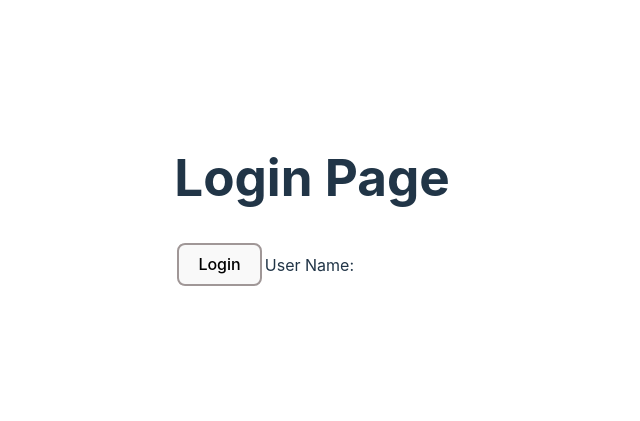
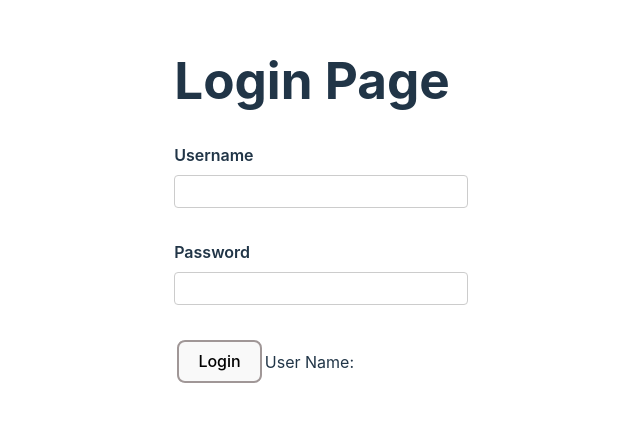
Before and after one commit to randallnhr/ay2324s1-course-assessment-g37, a React (Vite) app in the folder microservices/front-end/: page /login in a window 1280 px wide. Shown: the part 131-552 px from the top of the page, without its empty margins (328-968 px from the left). Built offline with nearby package versions, Linux system fonts and the light colour scheme.

Commit message:
Success in using useContext

```diff
--- a/microservices/front-end/src/App.tsx
+++ b/microservices/front-end/src/App.tsx
@@ -36,11 +36,18 @@ import { BrowserRouter as Router, Route, Routes, Navigate } from 'react-router-d
 import './App.css'
 import { UserProvider } from './UserContext'
 import LoginPage from './components/LoginPage'
+import AnotherPage from './components/AnotherPage';
 
 function App() {
   return (
     <UserProvider>
-      <LoginPage></LoginPage>
+      <Router>
+        <Routes>
+        <Route path = "/login" element = {<LoginPage/>} />
+        <Route path = "/another" element = {<AnotherPage/>} />
+        <Route path="*" element={<Navigate to="/login" />} /> {/* Catch-all route */}
+        </Routes>
+      </Router>
     </UserProvider>
   )
 }
--- /dev/null
+++ b/microservices/front-end/src/components/AnotherPage.tsx
@@ -0,0 +1,28 @@
+import React, { useState, useContext, MouseEvent } from 'react';
+import axios from 'axios';
+import { useNavigate } from 'react-router-dom';
+import './LoginPage.css';
+import { useUser } from '../UserContext';
+
+const AnotherPage: React.FC = () => {
+    const context = useUser();
+    const navigate = useNavigate();
+
+    if (!context) {
+        console.log("Context not available");
+        return <div>Error: Context not available</div>;
+    }
+
+    const {
+        currentUser,
+        setCurrentUser
+    } = context;
+
+    return (
+        <>
+            <span>User Name: {currentUser?.username} </span>
+        </>
+    );
+};
+
+export default AnotherPage;
--- a/microservices/front-end/src/components/LoginPage.tsx
+++ b/microservices/front-end/src/components/LoginPage.tsx
@@ -17,9 +17,12 @@ const defaultUser: User = {
 }
 
 const LoginPage: React.FC = () => {
+    const [username, setUsername] = useState<string>("");
+    const [password, setPassword] = useState<string>("");
+    const [loginFailed, setLoginFailed] = useState<boolean>(false);
 
     const context = useUser();
-    // const navigate = useNavigate();
+    const navigate = useNavigate();
 
     if (!context) {
         console.log("Context not available");
@@ -31,18 +34,48 @@ const LoginPage: React.FC = () => {
         setCurrentUser
     } = context;
 
-    const handleLogin = (e: MouseEvent<HTMLButtonElement>) => {
-        e.preventDefault();
-        setCurrentUser({
-            username: "AAA",
-            displayName: "BBB",
-            role: "basic"
-        });
+    const handleLogin = async () => {
+        // e.preventDefault();
+        try {
+            const response = await axios.post("http://localhost:3001/login", {
+                username,
+                password
+            });
+
+            if (response.status === 200) {
+                const userData: User = response.data;
+                setCurrentUser(userData);
+
+                navigate("/another");
+            }
+
+        } catch (error: unknown) {
+            console.error(error);
+        }
     }
 
     return (
         <div className='login-container'>
             <h1 className='login-header'>Login Page</h1>
+                <div className='input-field'>
+                    <label htmlFor='username'>Username</label>
+                    <input
+                    id = "username"
+                    type = "text"
+                    value = {username}
+                    onChange={(e) => setUsername(e.target.value)} />
+                </div>
+
+                <div className='input-field'>
+                    <label htmlFor='password'>Password</label>
+                    <input
+                    id = "password"
+                    type = "password"
+                    value = {password}
+                    onChange={(e) => setPassword(e.target.value)} />
+                </div>
+
+
                 <button className='action-button' onClick={handleLogin}>Login</button>
                 <span>User Name: {currentUser?.username} </span>
         </div>
```
